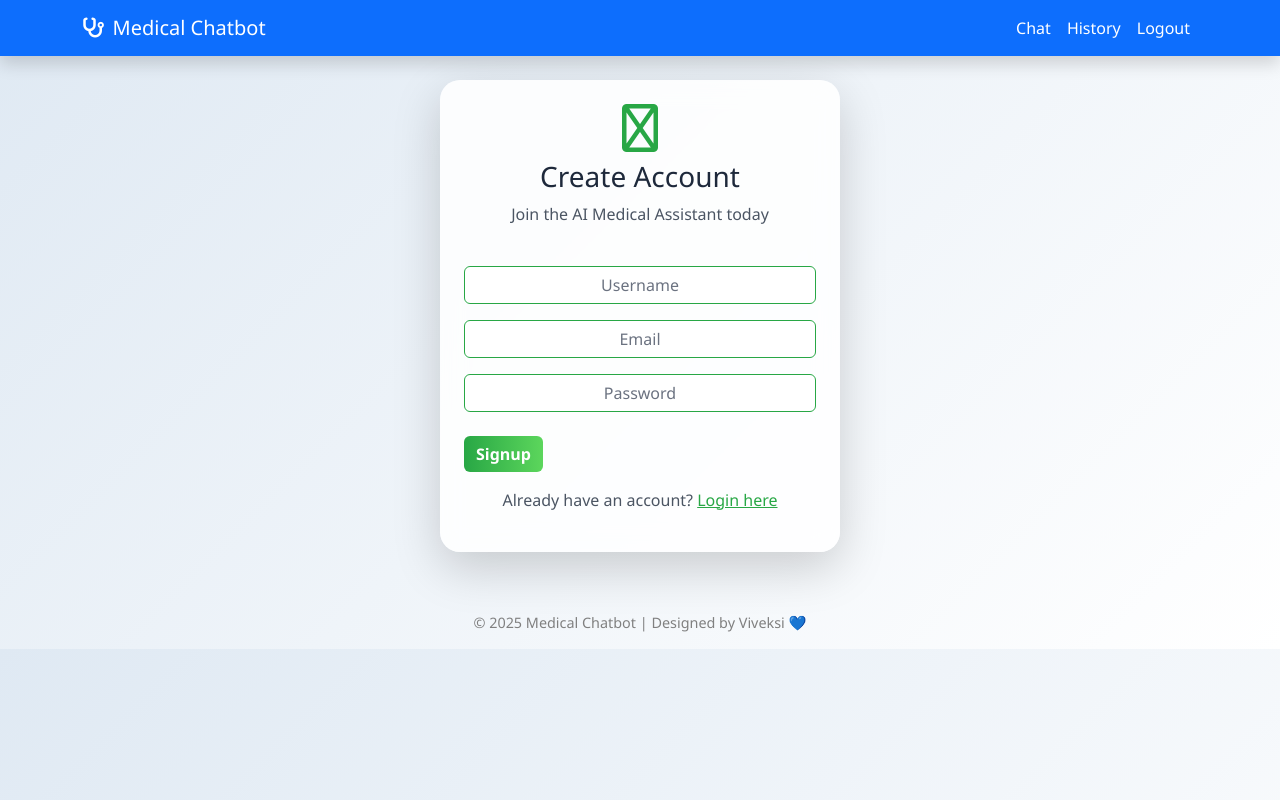
After one commit to Viveksi-Taksali-27/Medical-Chatbot, a Flask app: page /signup in a window 1280 px wide. The commit adds this page. Run offline with Flask 3, Linux system fonts and the light colour scheme.

Commit message:
Added login, signup and chat history

```diff
--- a/app.py
+++ b/app.py
@@ -1,4 +1,4 @@
-from flask import Flask, render_template, request
+from flask import Flask, render_template, request, redirect, url_for, session, flash
 import google.generativeai as genai
 from src.helper import download_embeddings
 from langchain_pinecone import PineconeVectorStore
@@ -8,15 +8,20 @@ from langchain.chains.combine_documents import create_stuff_documents_chain
 from dotenv import load_dotenv
 from src.prompt import *
 import os
+import sqlite3
+from werkzeug.security import generate_password_hash, check_password_hash
+
 
 # Load environment variables
 load_dotenv()
 
 app = Flask(__name__)
+app.secret_key = "vini_secret_key"
+# 🔑 Get keys
 
-# 🔑 Get keys
 PINECONE_API_KEY = os.getenv("PINECONE_API_KEY")
 GEMINI_API_KEY = os.getenv("GEMINI_API_KEY")
+
 
 if not PINECONE_API_KEY:
     raise ValueError("Missing PINECONE_API_KEY in .env file")
@@ -42,6 +47,25 @@ prompt = ChatPromptTemplate.from_messages([
     ("system", system_prompt),
     ("human", "{input}")
 ])
+
+# ===================== DATABASE FUNCTIONS =====================
+def get_db_connection():
+    conn = sqlite3.connect('users.db')
+    conn.row_factory = sqlite3.Row
+    return conn
+
+
+def get_chat_history(user_id):
+    conn = get_db_connection()
+    c = conn.cursor()
+    c.execute(
+        "SELECT user_message, bot_response FROM chat_history WHERE user_id = ? ORDER BY id",
+        (user_id,)
+    )
+    chats = c.fetchall()
+    conn.close()
+    return chats
+
 
 # 🔄 Manual RAG chain using Gemini
 def generate_answer(user_input):
@@ -77,9 +101,17 @@ def generate_answer(user_input):
         print("Error in generate_answer:", e)
         return "Error: Unable to fetch answer. Check console."
 
+
+
 @app.route("/")
 def index():
-    return render_template("chat.html")
+    if 'user_id' not in session:
+        return redirect(url_for('login'))
+
+    # ✅ Fetch chat history for logged-in user
+    history = get_chat_history(session['user_id'])
+    return render_template("chat.html", chat_history=history, username=session.get('username'))
+
 
 @app.route("/get", methods=["GET", "POST"])
 def chat():
@@ -91,11 +123,98 @@ def chat():
         print("User Input:", msg)
         answer = generate_answer(msg)
         print("Bot Response:", answer)
+
+        # ✅ Save chat to database only if user is logged in
+        if 'user_id' in session:
+            conn = get_db_connection()
+            c = conn.cursor()
+            c.execute(
+                "INSERT INTO chat_history (user_id, user_message, bot_response) VALUES (?, ?, ?)",
+                (session['user_id'], msg, answer)
+            )
+            conn.commit()
+            conn.close()
+
         return answer
     except Exception as e:
         print("Error:", e)
         return "Something went wrong! Check console for details."
 
+
+@app.route('/signup', methods=['GET', 'POST'])
+def signup():
+    if request.method == 'POST':
+        username = request.form['username']
+        email = request.form['email']
+        password = request.form['password']
+        hashed_password = generate_password_hash(password)
+
+        conn = get_db_connection()
+        c = conn.cursor()
+        try:
+            c.execute("INSERT INTO users (username, email, password) VALUES (?, ?, ?)",
+                      (username, email, hashed_password))
+            conn.commit()
+            flash("Account created successfully! Please log in.", "success")
+            return redirect(url_for('login'))
+        except sqlite3.IntegrityError:
+            flash("Username or email already exists.", "error")
+        finally:
+            conn.close()
+
+    return render_template('signup.html')
+
+
+@app.route('/login', methods=['GET', 'POST'])
+def login():
+    if request.method == 'POST':
+        username = request.form['username']
+        password = request.form['password']
+
+        conn = get_db_connection()
+        c = conn.cursor()
+        c.execute("SELECT * FROM users WHERE username = ?", (username,))
+        user = c.fetchone()
+        conn.close()
+
+        if user and check_password_hash(user['password'], password):
+            session['user_id'] = user['id']
+            session['username'] = user['username']
+            flash("Logged in successfully!", "success")
+            return redirect(url_for('index'))  # main chat page
+        else:
+            flash("Invalid username or password", "error")
+
+    return render_template('login.html')
+
+
+@app.route('/logout')
+def logout():
+    session.clear()
+    flash("Logged out successfully!", "info")
+    return redirect(url_for('login'))
+
+
+# ===================== CHAT HISTORY =====================
+
+@app.route('/history')
+def history():
+    if 'user_id' not in session:
+        return redirect(url_for('login'))
+
+    conn = get_db_connection()
+    c = conn.cursor()
+    c.execute("""
+        SELECT user_message, bot_response, timestamp
+        FROM chat_history
+        WHERE user_id = ?
+        ORDER BY timestamp DESC
+    """, (session['user_id'],))
+    chats = c.fetchall()
+    conn.close()
+
+    return render_template('history.html', chats=chats)
+
 if __name__ == "__main__":
     print("Flask app started from:", os.path.abspath(__file__))
     print("Registered routes:", app.url_map)
--- /dev/null
+++ b/templates/base.html
@@ -0,0 +1,62 @@
+<!DOCTYPE html>
+<html lang="en">
+<head>
+    <meta charset="UTF-8">
+    <meta name="viewport" content="width=device-width, initial-scale=1.0">
+    <title>{{ title or "Medical Chatbot" }}</title>
+    <link href="https://cdn.jsdelivr.net/npm/bootstrap@5.3.2/dist/css/bootstrap.min.css" rel="stylesheet">
+    <link href="https://cdnjs.cloudflare.com/ajax/libs/font-awesome/6.4.0/css/all.min.css" rel="stylesheet">
+    <style>
+        body {
+            background: linear-gradient(to right, #e3f2fd, #ffffff);
+            font-family: 'Segoe UI', Tahoma, Geneva, Verdana, sans-serif;
+        }
+        .navbar {
+            background-color: #0d6efd;
+        }
+        .navbar-brand, .nav-link {
+            color: white !important;
+            font-weight: 500;
+        }
+        .nav-link:hover {
+            color: #d1ecf1 !important;
+        }
+        .container-content {
+            margin-top: 80px;
+        }
+        footer {
+            margin-top: 60px;
+            text-align: center;
+            color: gray;
+            font-size: 0.9rem;
+        }
+    </style>
+</head>
+
+<body>
+    <!-- ✅ Fixed Navbar -->
+    <nav class="navbar navbar-expand-lg fixed-top shadow">
+        <div class="container">
+            <a class="navbar-brand" href="{{ url_for('index') }}">
+                <i class="fa-solid fa-stethoscope me-2"></i>Medical Chatbot
+            </a>
+            <div class="collapse navbar-collapse">
+                <ul class="navbar-nav ms-auto">
+                    <li class="nav-item"><a class="nav-link" href="{{ url_for('index') }}">Chat</a></li>
+                    <li class="nav-item"><a class="nav-link" href="{{ url_for('history') }}">History</a></li>
+                    <li class="nav-item"><a class="nav-link text-warning" href="{{ url_for('logout') }}">Logout</a></li>
+                </ul>
+            </div>
+        </div>
+    </nav>
+
+    <!-- ✅ Page Content -->
+    <div class="container container-content">
+        {% block content %}{% endblock %}
+    </div>
+
+    <footer>
+        <p>© 2025 Medical Chatbot | Designed by Viveksi 💙</p>
+    </footer>
+</body>
+</html>
--- /dev/null
+++ b/templates/signup.html
@@ -0,0 +1,82 @@
+{% extends "base.html" %}
+
+{% block title %}Signup - Medical Chatbot{% endblock %}
+
+{% block content %}
+<style>
+body {
+    background: linear-gradient(135deg, #dfe9f3, #ffffff);
+    color: #1e293b;
+}
+
+.card {
+    background: rgba(255, 255, 255, 0.85) !important;
+    backdrop-filter: blur(12px);
+    border: 1px solid rgba(0, 0, 0, 0.1);
+    color: #1e293b !important;
+}
+
+.form-control {
+    background-color: rgba(255, 255, 255, 0.8) !important;
+    border: 1px solid #28a745 !important;
+    color: #1e293b !important;
+    transition: all 0.2s ease-in-out;
+}
+
+.form-control::placeholder {
+    color: #6b7280 !important;
+}
+
+.form-control:focus {
+    box-shadow: 0 0 10px rgba(40, 167, 69, 0.4);
+}
+
+.btn-success {
+    background: linear-gradient(90deg, #28a745, #5cd65c);
+    border: none;
+    font-weight: 600;
+    color: #fff;
+}
+
+.btn-success:hover {
+    background: linear-gradient(90deg, #218838, #45c645);
+}
+
+.text-muted {
+    color: #4b5563 !important;
+}
+
+.text-success {
+    color: #28a745 !important;
+    font-weight: 500;
+}
+</style>
+
+<div class="d-flex justify-content-center align-items-center mt-5">
+  <div class="card shadow-lg border-0 p-4" style="width: 400px; border-radius: 20px;">
+    <div class="text-center mb-4">
+      <i class="fas fa-notes-medical fa-3x text-success"></i>
+      <h3 class="mt-2">Create Account</h3>
+      <p class="text-muted">Join the AI Medical Assistant today</p>
+    </div>
+
+    <form method="POST">
+      <div class="form-group">
+        <input type="text" name="username" class="form-control text-center" placeholder="Username" required>
+      </div>
+      <div class="form-group mt-3">
+        <input type="email" name="email" class="form-control text-center" placeholder="Email" required>
+      </div>
+      <div class="form-group mt-3">
+        <input type="password" name="password" class="form-control text-center" placeholder="Password" required>
+      </div>
+      <button type="submit" class="btn btn-success btn-block mt-4">Signup</button>
+    </form>
+
+    <p class="text-center text-muted mt-3">
+      Already have an account?
+      <a href="{{ url_for('login') }}" class="text-success">Login here</a>
+    </p>
+  </div>
+</div>
+{% endblock %}
```
Also changed, not shown: init_db.py (added, +32 -0 lines), templates/chat.html (+55 -55 lines), templates/history.html (added, +110 -0 lines), templates/login.html (added, +79 -0 lines), 1 other file.
